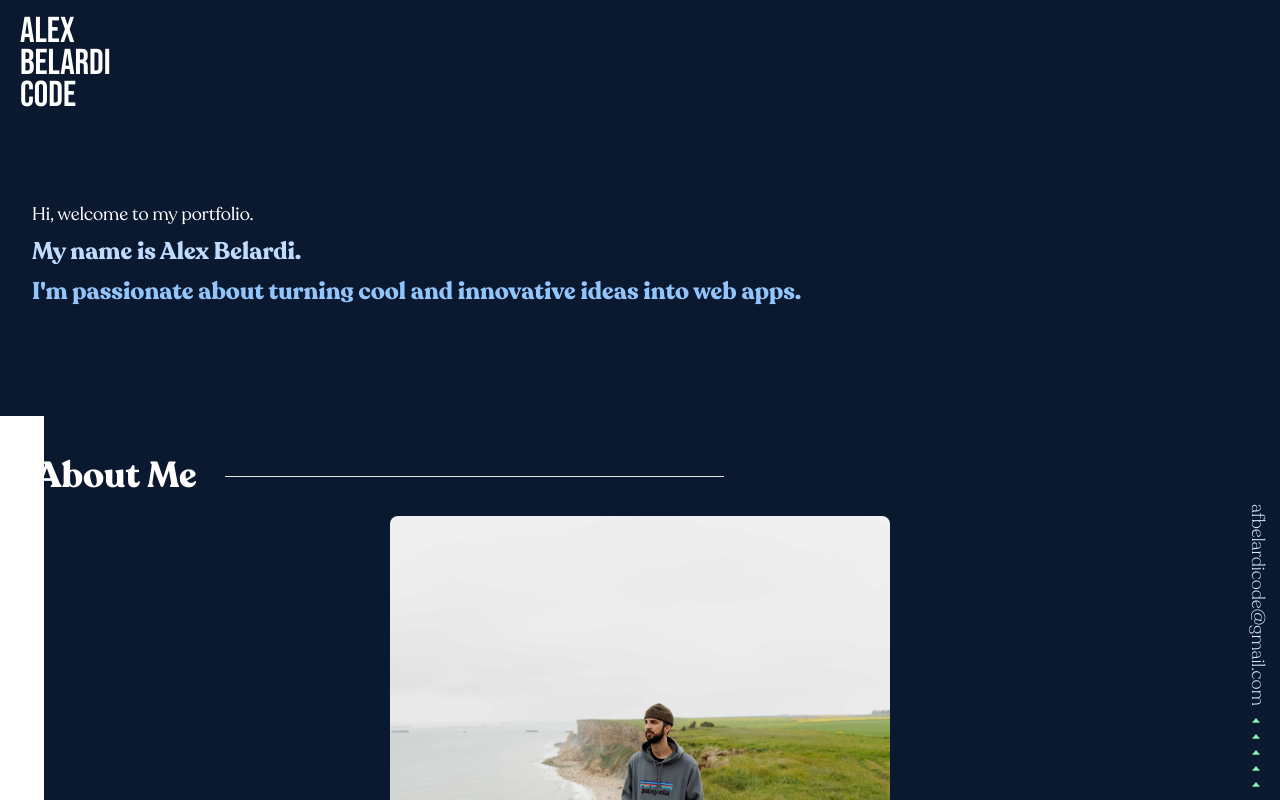
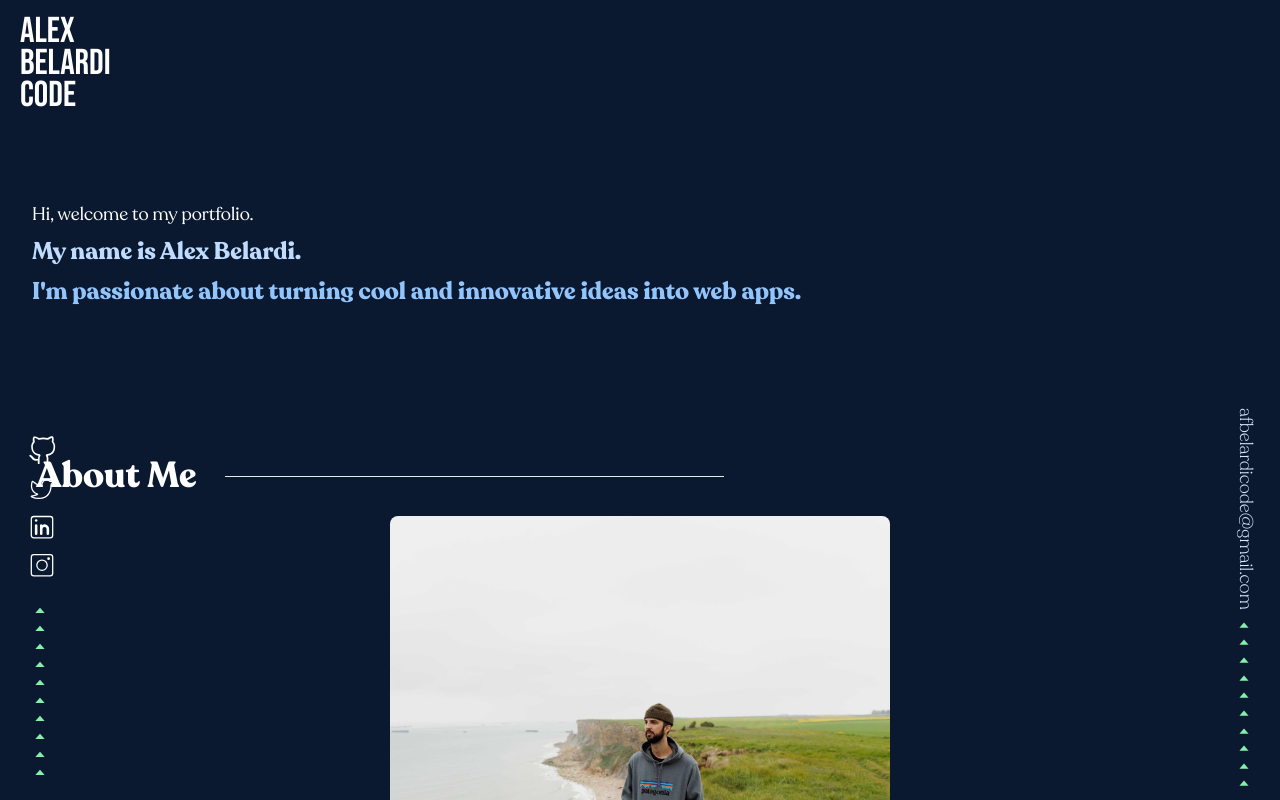
Before and after one commit to afbelardi/new-portfolio, a Next.js app: page / in a window 1280 px wide. Built offline with nearby package versions, Linux system fonts and the light colour scheme.

Commit message:
sidebar component started

```diff
--- /dev/null
+++ b/src/components/Sidebars.js
@@ -0,0 +1,41 @@
+
+
+export default function Sidebars() {
+    return (
+        <>
+            <div className="hidden md:w-13 md:bottom-0 md:flex-col md:right-0 md:flex md:items-center md:mb-2 md:mr-5 md:fixed md:h-96 md:">
+                <a className="text-lg text-blue-100 writing-vertical font-recoleta-light" href="mailto:afbelardicode@gmail.com">afbelardicode@gmail.com</a>
+                <BiCaretUp className="mt-2 mr-1 text-green-300"/>
+                <BiCaretUp className="mt-0.5 mr-1 text-green-300"/>
+                <BiCaretUp className="mt-0.5 mr-1 text-green-300"/>
+                <BiCaretUp className="mt-0.5 mr-1 text-green-300"/>
+                <BiCaretUp className="mt-0.5 mr-1 text-green-300"/>
+                <BiCaretUp className="mt-0.5 mr-1 text-green-300"/>
+                <BiCaretUp className="mt-0.5 mr-1 text-green-300"/>
+                <BiCaretUp className="mt-0.5 mr-1 text-green-300"/>
+                <BiCaretUp className="mt-0.5 mr-1 text-green-300"/>
+                <BiCaretUp className="mt-0.5 mr-1 text-green-300"/>
+            </div>
+            <div className="hidden md:justify-center md:ml-5 md:items-center md:w-11 md:flex-col md:flex md:bottom-0 md:left-0 md:fixed md:h-96">
+            <div className="flex flex-col items-end h-2/5">
+                <VscGithubAlt className="mb-2 text-white" size={32}/>
+                <CiTwitter className="mb-2 text-white" size={32}/>
+                <CiLinkedin className="mb-2 text-white" size={32} />
+                <CiInstagram className="mb-2 text-white" size={32} />
+            </div>
+          <div className="flex-col mt-3">
+            <BiCaretUp className="mt-0.5 mr-1 text-green-300"/>
+            <BiCaretUp className="mt-0.5 mr-1 text-green-300"/>
+            <BiCaretUp className="mt-0.5 mr-1 text-green-300"/>
+            <BiCaretUp className="mt-0.5 mr-1 text-green-300"/>
+            <BiCaretUp className="mt-0.5 mr-1 text-green-300"/>
+            <BiCaretUp className="mt-0.5 mr-1 text-green-300"/>
+            <BiCaretUp className="mt-0.5 mr-1 text-green-300"/>
+            <BiCaretUp className="mt-0.5 mr-1 text-green-300"/>
+            <BiCaretUp className="mt-0.5 mr-1 text-green-300"/>
+            <BiCaretUp className="mt-0.5 mr-1 text-green-300"/>
+        </div>
+      </div>
+      </>
+    )
+}
--- a/src/pages/index.js
+++ b/src/pages/index.js
@@ -1,5 +1,8 @@
 import { useRef, useEffect, useState } from 'react';
 import { BiCaretUp } from 'react-icons/bi';
+import { VscGithubAlt } from 'react-icons/vsc';
+import { CiTwitter, CiLinkedin, CiInstagram } from 'react-icons/ci';
+import { SlSocialLinkedin, SlSocialInstagram } from 'react-icons/sl';
 import Navbar from '../components/Navbar';
 import Head from 'next/head';
 import Image from 'next/image';
@@ -9,6 +12,7 @@ import AboutMe from '../components/AboutMe';
 import Intro from '../components/Intro';
 import Projects from '../components/Projects';
 import Skills from '../components/Skills';
+import Sidebars from '../components/Sidebars';
 
 
 export default function Home(props) {
@@ -37,16 +41,38 @@ export default function Home(props) {
         : ''
       }
       <Skills />
-      <div className="hidden md:w-11 md:bottom-0 md:flex-col md:right-0 md:flex md:items-center md:mb-2 md:fixed md:h-72 md:">
+      <div className="hidden md:w-13 md:bottom-0 md:flex-col md:right-0 md:flex md:items-center md:mb-2 md:mr-5 md:fixed md:h-96 md:">
         <a className="text-lg text-blue-100 writing-vertical font-recoleta-light" href="mailto:afbelardicode@gmail.com">afbelardicode@gmail.com</a>
         <BiCaretUp className="mt-2 mr-1 text-green-300"/>
         <BiCaretUp className="mt-0.5 mr-1 text-green-300"/>
         <BiCaretUp className="mt-0.5 mr-1 text-green-300"/>
         <BiCaretUp className="mt-0.5 mr-1 text-green-300"/>
         <BiCaretUp className="mt-0.5 mr-1 text-green-300"/>
+        <BiCaretUp className="mt-0.5 mr-1 text-green-300"/>
+        <BiCaretUp className="mt-0.5 mr-1 text-green-300"/>
+        <BiCaretUp className="mt-0.5 mr-1 text-green-300"/>
+        <BiCaretUp className="mt-0.5 mr-1 text-green-300"/>
+        <BiCaretUp className="mt-0.5 mr-1 text-green-300"/>
       </div>
-      <div className="hidden md:bg-white md:w-11 md:bottom-0 md:left-0 md:block md:fixed md:h-96">
-
+      <div className="hidden md:justify-center md:ml-5 md:items-center md:w-11 md:flex-col md:flex md:bottom-0 md:left-0 md:fixed md:h-96">
+          <div className="flex flex-col items-end h-2/5">
+          <VscGithubAlt className="mb-2 text-white" size={32}/>
+          <CiTwitter className="mb-2 text-white" size={32}/>
+          <CiLinkedin className="mb-2 text-white" size={32} />
+          <CiInstagram className="mb-2 text-white" size={32} />
+          </div>
+          <div className="flex-col mt-3">
+            <BiCaretUp className="mt-0.5 mr-1 text-green-300"/>
+            <BiCaretUp className="mt-0.5 mr-1 text-green-300"/>
+            <BiCaretUp className="mt-0.5 mr-1 text-green-300"/>
+            <BiCaretUp className="mt-0.5 mr-1 text-green-300"/>
+            <BiCaretUp className="mt-0.5 mr-1 text-green-300"/>
+            <BiCaretUp className="mt-0.5 mr-1 text-green-300"/>
+            <BiCaretUp className="mt-0.5 mr-1 text-green-300"/>
+            <BiCaretUp className="mt-0.5 mr-1 text-green-300"/>
+            <BiCaretUp className="mt-0.5 mr-1 text-green-300"/>
+            <BiCaretUp className="mt-0.5 mr-1 text-green-300"/>
+        </div>
       </div>
     </>
   )
```
